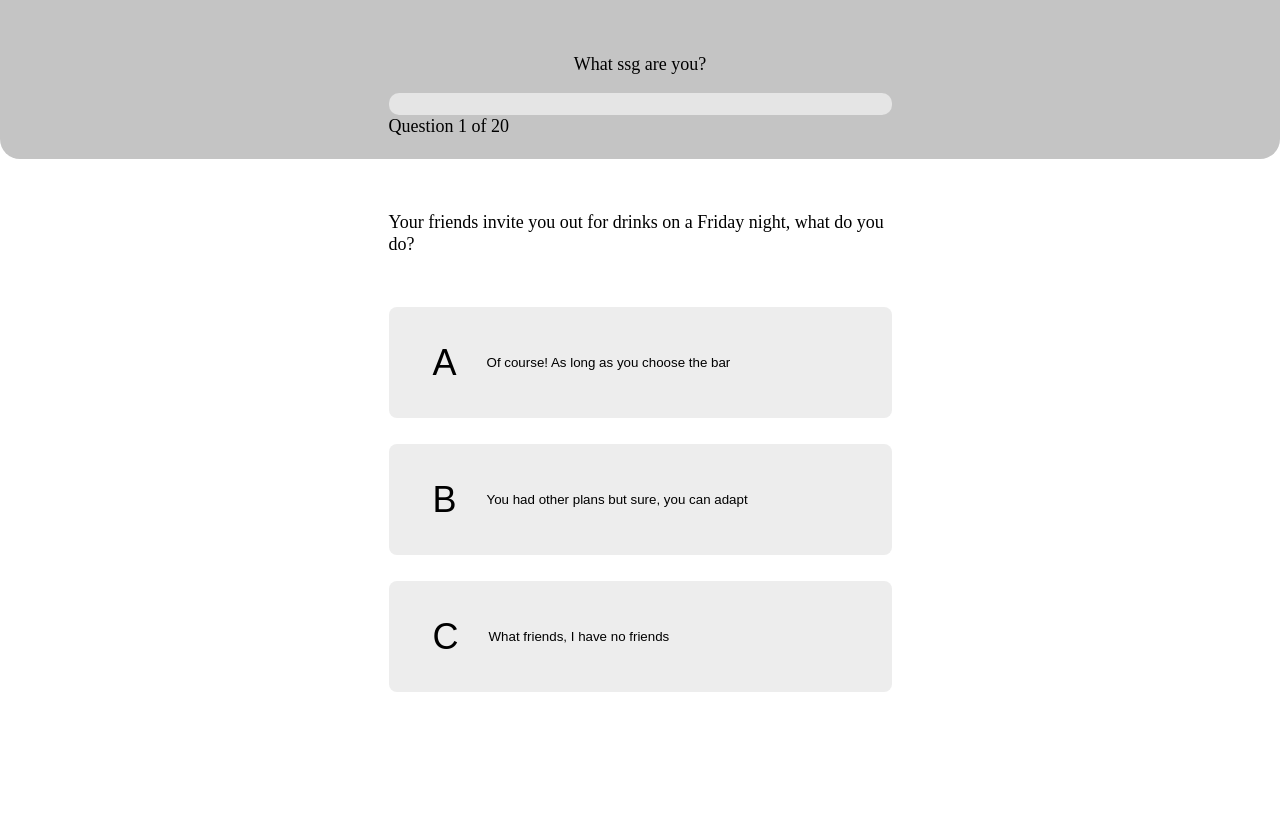
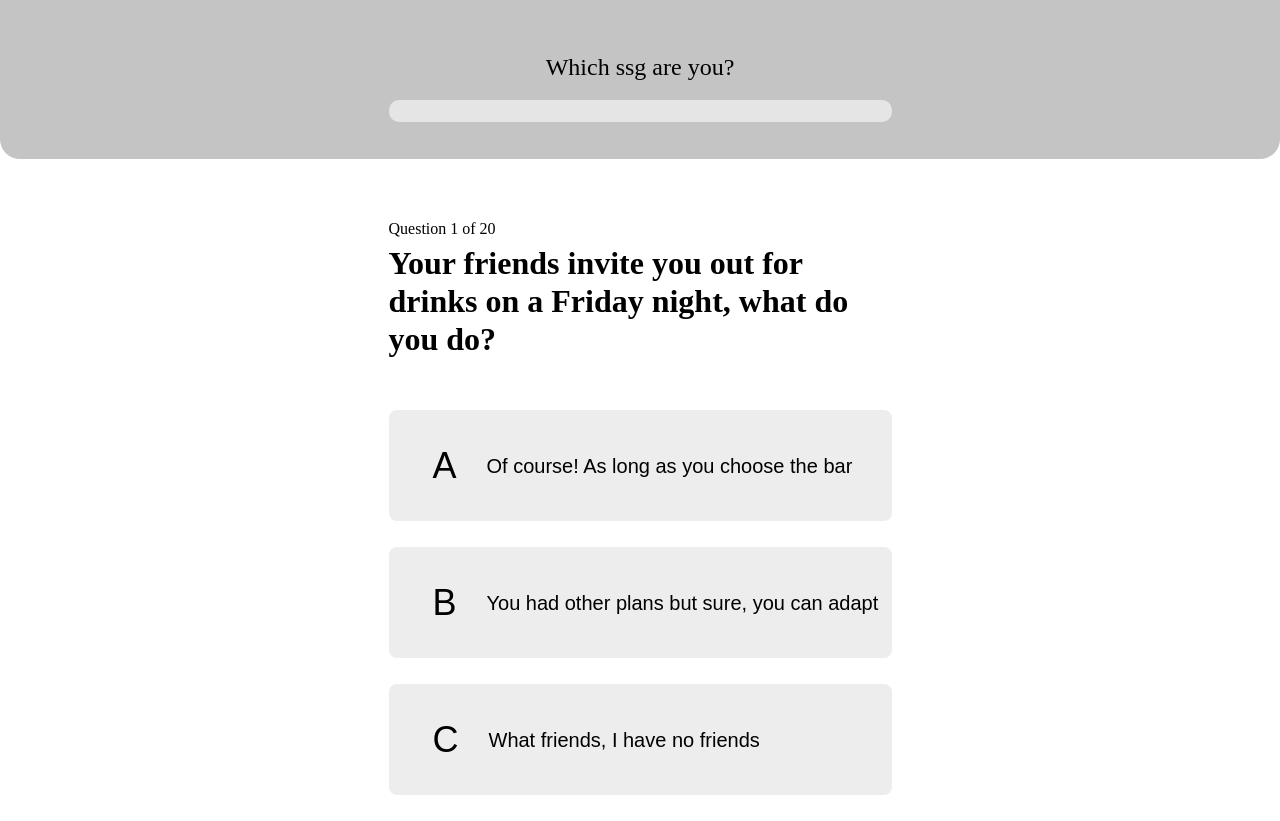
Before and after one commit to NJKode/ssg-quiz, a React (Create React App) app: page / in a window 1280 px wide. Both pictures are taken after a click on the button "Get started". Before the commit the page ends 800 px from the top, so only its background shows below. Built offline with nearby package versions, Linux system fonts and the light colour scheme.

Commit message:
Update design of the page

```diff
--- a/src/App.css
+++ b/src/App.css
@@ -39,6 +39,8 @@ header {
 .title {
   text-align: center;
   padding: 53px 0 18px 0;
+  font-size: 24px;
+  line-height: 29px;
 }
 
 .processbar {
@@ -59,7 +61,7 @@ header {
 .processbar-fill {
   width: var(--process);
   height: 22px;
-  background: #363636;
+  background: #0500ff;
   border-radius: 10px;
   position: absolute;
 }
@@ -67,15 +69,21 @@ header {
 .processbar-text {
   width: 503px;
   margin: 0 auto;
+  font-size: 16px;
+  line-height: 19px;
 }
 
 .QA {
   width: 503px;
-  margin: 0 auto;
+  margin: 60px auto 0px auto;
 }
 
 .QA-question {
-  margin: 52px 0;
+  margin: 6px 0 52px 0px;
+  font-weight: bold;
+  font-size: 32px;
+  line-height: 38px;
+  color: #000000;
 }
 
 .QA-item {
@@ -87,6 +95,8 @@ header {
   border: none;
   text-align: left;
   margin-bottom: 26px;
+  font-size: 20px;
+  line-height: 24px;
 }
 
 .QA-item:hover {
--- a/src/App.js
+++ b/src/App.js
@@ -57,6 +57,8 @@ function App() {
           <QNA
             updateAnswer={updateAnswer}
             question={question.questions[questionNum]}
+            questionNum={questionNum}
+            questionMax={questionMax}
           />
         </>
       )}
--- a/src/component/Header.jsx
+++ b/src/component/Header.jsx
@@ -4,13 +4,8 @@ import ProcessBar from "./ProcessBar";
 function Header({ questionNum, questionMax }) {
   return (
     <header>
-      <div className="title">What ssg are you?</div>
+      <div className="title">Which ssg are you?</div>
       <ProcessBar questionNum={questionNum} questionMax={questionMax} />
-      <div className="processbar-text">
-        Question{" "}
-        {questionNum + 1 <= questionMax ? questionNum + 1 : questionMax} of{" "}
-        {questionMax}
-      </div>
     </header>
   );
 }
--- a/src/component/QNA.jsx
+++ b/src/component/QNA.jsx
@@ -1,6 +1,6 @@
 import React from "react";
 
-function QNA({ updateAnswer, question }) {
+function QNA({ updateAnswer, question, questionNum, questionMax }) {
   const options = Object.keys(question.answers);
   const answers = options.map((option) => {
     return (
@@ -19,6 +19,11 @@ function QNA({ updateAnswer, question }) {
 
   return (
     <div className="QA">
+      <div className="processbar-text">
+        Question{" "}
+        {questionNum + 1 <= questionMax ? questionNum + 1 : questionMax} of{" "}
+        {questionMax}
+      </div>
       <div className="QA-question">{question.questionText}</div>
       <div>{answers}</div>
     </div>
```
